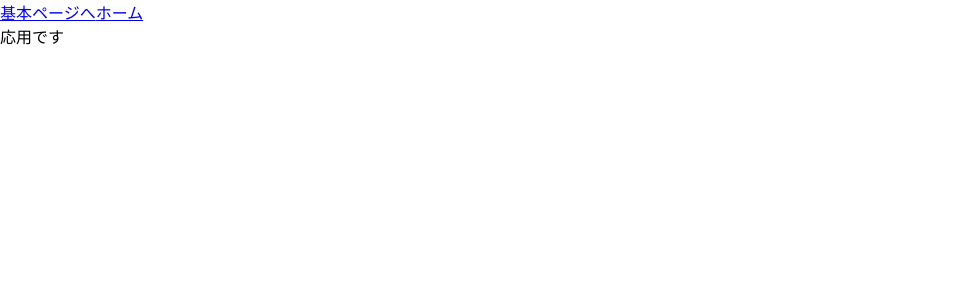
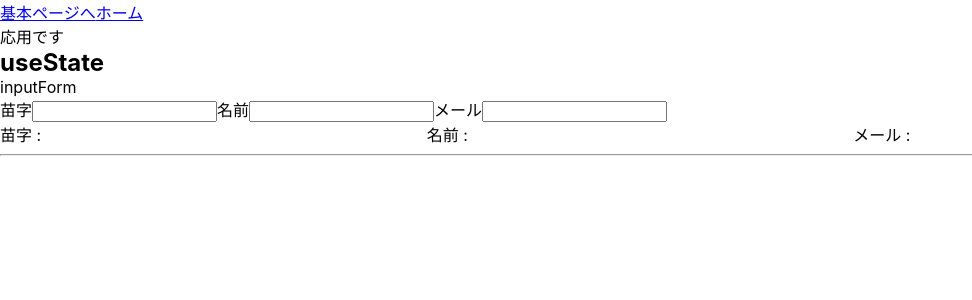
Before and after one commit to genta-t/react18-tutorial, a React (Create React App) app: page /application in a window 1280 px wide. Shown: the top 300 px of the page, without its empty margins (0-972 px from the left). Built offline with nearby package versions, Linux system fonts and the light colour scheme.

Commit message:
useStat応用

```diff
--- a/src/components/ApplicationPage.tsx
+++ b/src/components/ApplicationPage.tsx
@@ -1,4 +1,5 @@
 import { Link } from 'react-router-dom';
+import UseState from './application/UseState';
 
 const ApplicationPage = () => {
 
@@ -7,6 +8,7 @@ const ApplicationPage = () => {
       <Link to="/basic">基本ページへ</Link>
       <Link to="/">ホーム</Link>
       <p>応用です</p>
+      <UseState />
     </>
   );
 }
--- /dev/null
+++ b/src/components/application/UseState.tsx
@@ -0,0 +1,139 @@
+import { useState } from "react";
+import { formsArray } from "../items/data";
+
+const UseState = () => {
+  return (
+    <>
+      <h2>useState</h2>
+      {/* <CountComp /> */}
+      {/* <HeavyCountComp /> */}
+      <InputFrom />
+      {/* <BatInputFrom /> */}
+      <hr />
+    </>
+  );
+}
+
+export default UseState;
+
+const InputFrom = () => {
+  const [ firstName, setFirstName ] = useState("");
+  const [ lastName, setLastName ] = useState("");
+  const [ email, setEmail ] = useState("");
+
+  return(
+    <>
+      <p>inputForm</p>
+      <label htmlFor="firstName">苗字</label>
+      <input
+        type="text"
+        value={firstName}
+        onChange={(e) => setFirstName(e.target.value)}
+      />
+      <label htmlFor="lastName">名前</label>
+      <input
+        type="text"
+        value={lastName}
+        onChange={(e) => setLastName(e.target.value)}
+      />
+      <label htmlFor="email">メール</label>
+      <input
+        type="text"
+        value={email}
+        onChange={(e) => setEmail(e.target.value)}
+      />
+      <div style={{ display: "grid", gridTemplateColumns: "1fr 1fr 1fr"}}>
+        <p>苗字 : {firstName}</p>
+        <p>名前 : {lastName}</p>
+        <p>メール : {email}</p>
+      </div>
+    </>
+  )
+}
+const BatInputFrom = () => {
+  const [ forms, setForms ] = useState({
+    firstName: "",
+    lastName: "",
+    email: ""
+  });
+
+  return(
+    <>
+      <p>batInputForm</p>
+      {formsArray.map((f, i) => {
+        return (
+          <>
+            <label htmlFor={f.value}>{f.name}</label>
+            <input
+              key={i}
+              type={f.type}
+              value={forms[f.value]}
+              onChange={(e) => setForms((p) => ({
+                ...p, // スプレッド構文でlastName、emailの変更しない値はこのように書ける。
+                [f.value]: e.target.value,
+                // lastName: p.lastName,
+                // email: p.email,
+              }))}
+            />
+          </>
+        )
+      })}
+      <div style={{ display: "grid", gridTemplateColumns: "1fr 1fr 1fr"}}>
+        {formsArray.map((f, i) => {
+          return <p key={i}>{f.name} : {forms[f.value]}</p>
+        })}
+      </div>
+    </>
+  )
+}
+
+const CountComp = () => {
+  const [ count , setCount ] = useState(0);
+  const [ batCount , setBatCount ] = useState(0);
+
+  const handleClick = () => { //前の値に基づいて更新したい場合は以下のように書く
+    setCount((p) => p + 1);
+    setCount((p) => p + 1);
+  };
+
+  const handleClickBat = () => { // これだと+1にしかならない。countには同じ値が入るため。
+    setBatCount(batCount + 1);
+    setBatCount(batCount + 1);
+  };
+
+  return (
+    <>
+      <button onClick={handleClick}>+</button>
+      <p>{count}</p>
+      <button onClick={handleClickBat}>Bat</button>
+      <p>Bat : {batCount}</p>
+    </>
+  )
+}
+
+
+const HeavyCountComp = () => {
+  //重たい処理 ------------------------
+  const Heavy = () => {
+    for (let i = 0; i < 20000; i++) {
+      console.log(i)
+    }
+    return 0;
+  }
+  // const [ heavyCount , setHeavyCount ] = useState(Heavy()); // ボタンを押すたび際レンダリングされるのでダメです
+  const [ heavyCount , setHeavyCount ] = useState(() => {
+    const heavyValue = Heavy();
+    return heavyValue;
+  });
+
+  const handleClickHeavy = () => { //前の値に基づいて更新したい場合は以下のように書く
+    setHeavyCount(heavyCount + 1);
+  };
+  // --------------------------------
+  return (
+    <>
+      <button onClick={handleClickHeavy}>重い</button>
+      <p>{heavyCount}</p>
+    </>
+  )
+}
--- /dev/null
+++ b/src/components/items/data.ts
@@ -0,0 +1,19 @@
+import { FormArrayElement } from "./types";
+
+export const formsArray: FormArrayElement[] = [
+  {
+    name: "苗字",
+    type: "text",
+    value: "firstName",
+  },
+  {
+    name: "名前",
+    type: "text",
+    value: "lastName",
+  },
+  {
+    name: "メール",
+    type: "email",
+    value: "email",
+  }
+]
--- /dev/null
+++ b/src/components/items/types.ts
@@ -0,0 +1,7 @@
+type FormField = 'firstName' | 'lastName' | 'email';
+
+export type FormArrayElement = {
+  name: string;
+  type: string;
+  value: FormField;
+};
```
